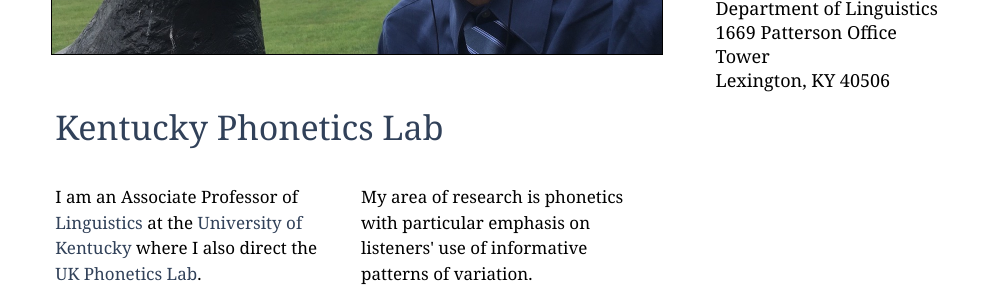
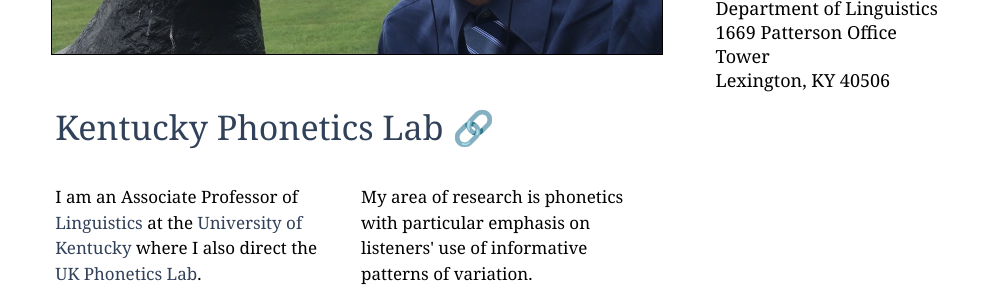
Before and after one commit to kbmcgowan/kbmcgowan.github.io, a Jekyll site: the page built from index.html, in a window 1280 px wide. Shown: the part 408-708 px from the top of the page, without its empty margins (134-1136 px from the left). Built offline with Jekyll 4.4.1, drawn with Linux system fonts in a browser that asks for light colours; nearby versions of some CDN libraries; some web fonts are replaced; library files that are not in the unit come from our copies; a script that is not in the unit is left out; the list of posts is cut into pages by our own code.

```diff
--- a/index.html
+++ b/index.html
@@ -8,7 +8,7 @@
 	<img src="images/raven.jpg" title="a kevin mcgowan with a corvid (but not that kevin mcgowan)" width="610"/>
 
 <div class="box">
-    <h1><a href="http://phonetics.as.uky.edu/">Kentucky Phonetics Lab</a></h1>
+    <h1><a href="http://phonetics.as.uky.edu/">Kentucky Phonetics Lab 🔗</a></h1>
 
     <div class="twocolumn">
 	<p>
```
